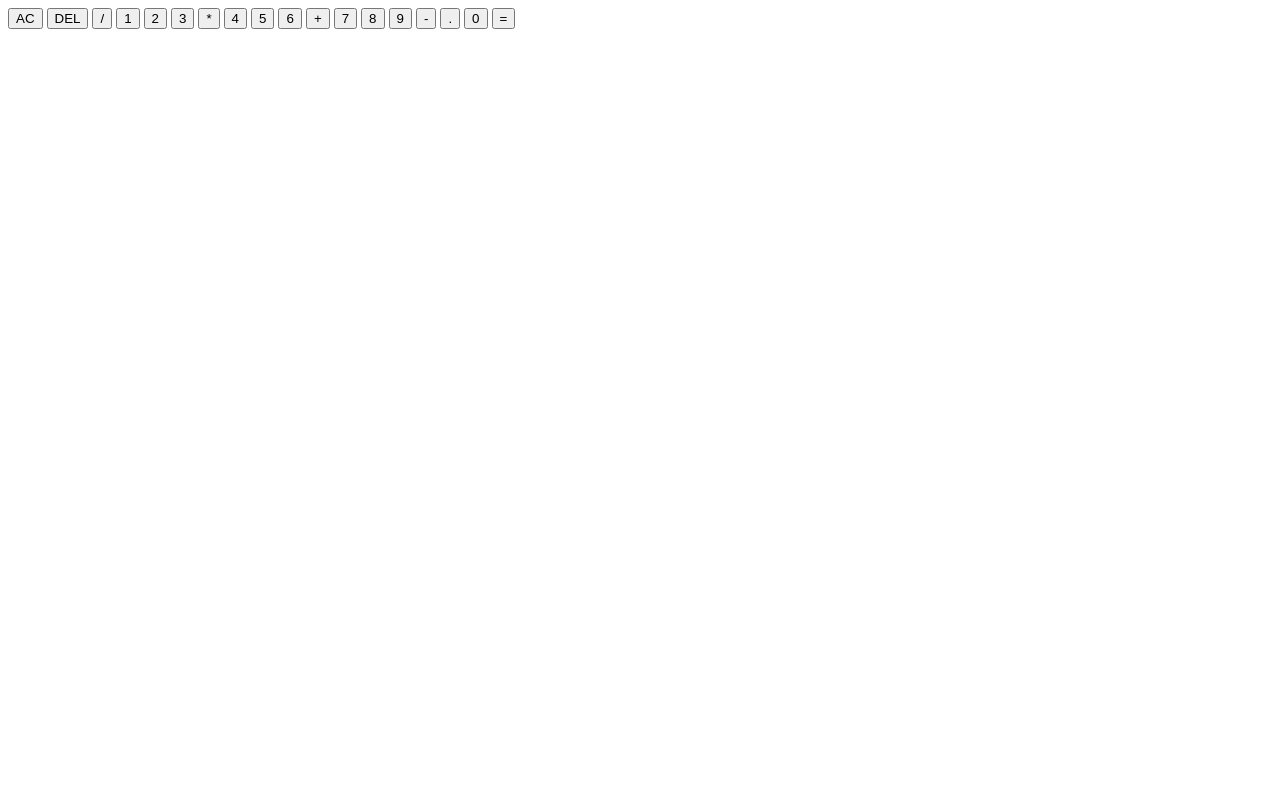
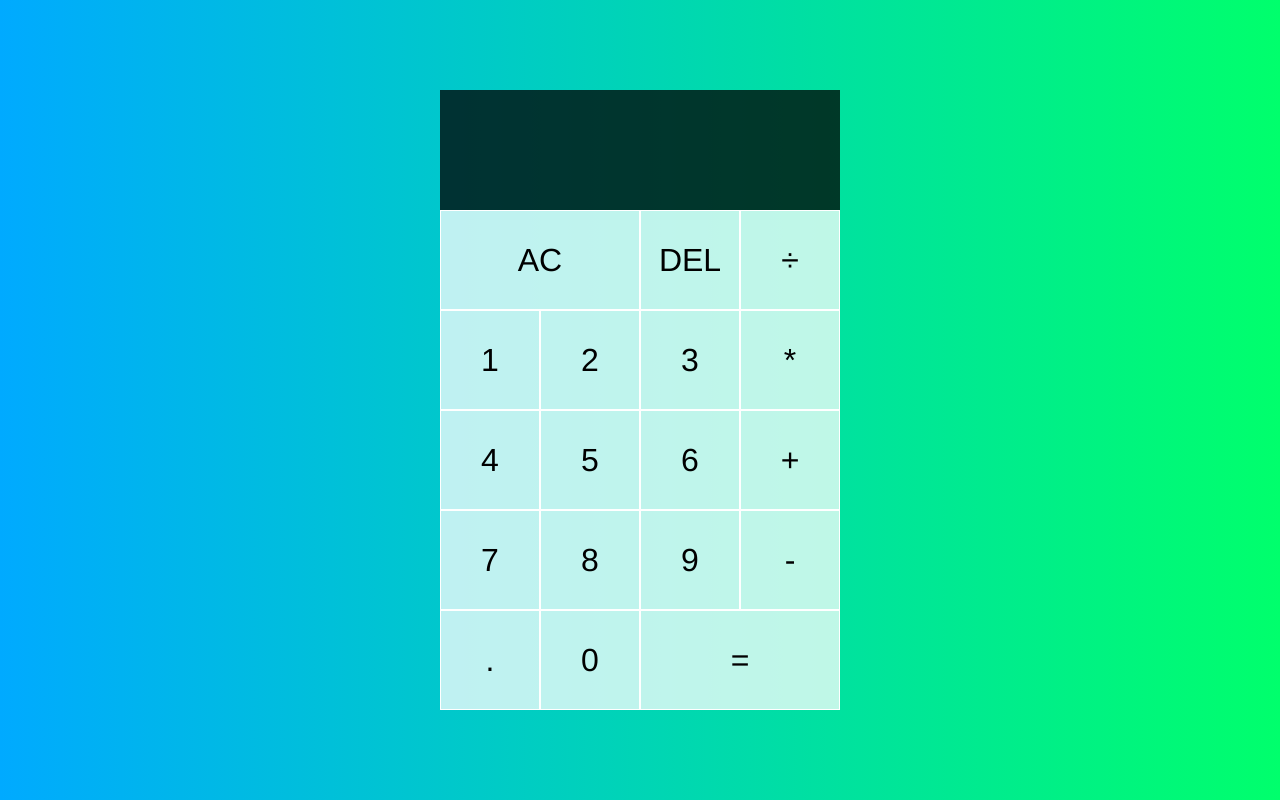
Before and after one commit to Zazinawi/Calculator, a plain HTML site: page index.html in a window 1280 px wide. Drawn offline with Linux system fonts and the light colour scheme.

Commit message:
updated layout and design

```diff
--- a/index.html
+++ b/index.html
@@ -1,36 +1,37 @@
 <!DOCTYPE html>
 <html lang="en">
 <head>
-    <meta charset="UTF-8">
-    <meta http-equiv="X-UA-Compatible" content="IE=edge">
-    <meta name="viewport" content="width=device-width, initial-scale=1.0">
-    <title>Calculator</title>
-    <link href="style.css" rel="stylesheet">
-    <script src ="script.js" defer></script>
+  <meta charset="UTF-8">
+  <meta name="viewport" content="width=device-width, initial-scale=1.0">
+  <meta http-equiv="X-UA-Compatible" content="ie=edge">
+  <title>Calculator</title>
+  <link href="style.css" rel="stylesheet">
+  <script src="script.js" defer></script>
 </head>
 <body>
-    <div class="calculator-grid">
-        <div class="output"></div>
-        <div class="current-operand"></div>
+  <div class="calculator-grid">
+    <div class="output">
+      <div data-previous-operand class="previous-operand"></div>
+      <div data-current-operand class="current-operand"></div>
     </div>
-    <button class="span-two">AC</button>
-    <button>DEL</button>
-    <button>/</button>
-    <button>1</button>
-    <button>2</button>
-    <button>3</button>
-    <button>*</button>
-    <button>4</button>
-    <button>5</button>
-    <button>6</button>
-    <button>+</button>
-    <button>7</button>
-    <button>8</button>
-    <button>9</button>
-    <button>-</button>
-    <button>.</button>
-    <button>0</button>
-    <button class="span-two">=</button>
-
+    <button data-all-clear class="span-two">AC</button>
+    <button data-delete>DEL</button>
+    <button data-operation>÷</button>
+    <button data-number>1</button>
+    <button data-number>2</button>
+    <button data-number>3</button>
+    <button data-operation>*</button>
+    <button data-number>4</button>
+    <button data-number>5</button>
+    <button data-number>6</button>
+    <button data-operation>+</button>
+    <button data-number>7</button>
+    <button data-number>8</button>
+    <button data-number>9</button>
+    <button data-operation>-</button>
+    <button data-number>.</button>
+    <button data-number>0</button>
+    <button data-equals class="span-two">=</button>
+  </div>
 </body>
 </html>
--- /dev/null
+++ b/style.css
@@ -0,0 +1,53 @@
+*, *::before, *::after {
+    box-sizing: border-box;
+    font-family: 'Franklin Gothic Medium', 'Arial Narrow', Arial, sans-serif;
+    font-weight: normal;
+}
+
+body {
+   padding: 0;
+   margin: 0;
+   background: linear-gradient(to right, #00AAFF, #00FF6C);
+}
+
+.calculator-grid {
+    display: grid;
+    justify-content: center;
+    align-content: center;
+    min-height: 100vh;
+    grid-template-columns: repeat(4, 100px);
+    grid-template-rows: minmax(120px, auto) repeat(5, 100px);
+}
+
+.calculator-grid > button {
+    cursor: pointer;
+    font-size: 2rem;
+    border: 1px solid white;
+    outline: none;
+    background-color: rgba(255, 255, 255, .75);
+}
+
+.calculator-grid > button:hover {
+    background-color: rgba(255, 255, 255, .9);
+}
+
+.span-two {
+    grid-column: span 2;
+}
+
+.output {
+    grid-column: 1 / -1;
+    background-color: rgba(0, 0, 0, .75);
+    display: flex;
+    align-items: flex-end;
+    justify-content: space-between;
+    flex-direction: column;
+    padding: 10px;
+    word-wrap: break-word;
+    word-break: break-all;
+}
+
+.output .previos-operand {
+    color: white;
+    font-size: 2.5rem;
+}
```
